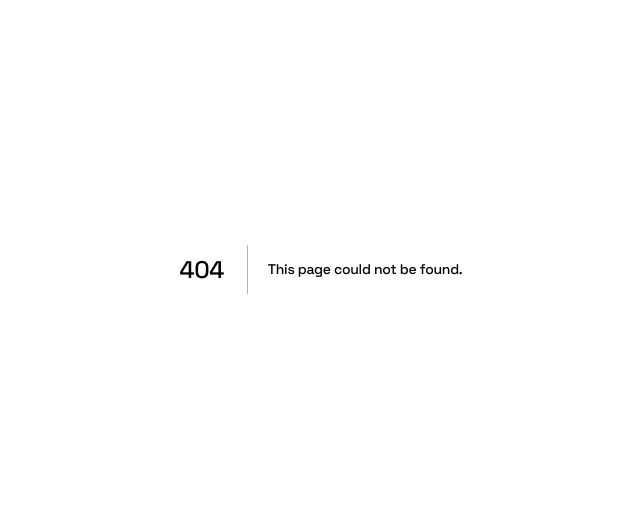
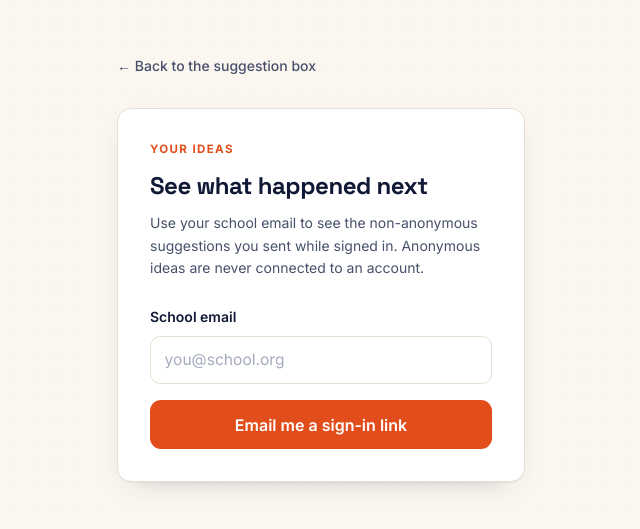
Before and after one commit to Jeremydabuilder/SuggestionBox, a Next.js app: page /my-ideas/login in a window 1280 px wide. Before the commit this address had no page. Shown: the part 131-660 px from the top of the page, without its empty margins (319-959 px from the left). Built offline with nearby package versions, Linux system fonts and the light colour scheme; no server answers.

Commit message:
Add private student suggestion tracking

```diff
--- /dev/null
+++ b/src/app/my-ideas/login/page.tsx
@@ -0,0 +1,32 @@
+import Link from "next/link";
+import { redirect } from "next/navigation";
+import { createSupabaseServerClient } from "@/lib/supabase/server";
+import StudentLoginForm from "./StudentLoginForm";
+
+export const dynamic = "force-dynamic";
+
+export default async function StudentLoginPage({ searchParams }: { searchParams: Promise<{ error?: string }> }) {
+  const supabase = await createSupabaseServerClient();
+  const { data: { user } } = await supabase.auth.getUser();
+  if (user) redirect("/my-ideas");
+  const { error } = await searchParams;
+
+  return (
+    <main className="mx-auto flex min-h-dvh w-full max-w-md flex-col justify-center px-5 py-16">
+      <Link href="/" className="mb-8 self-start text-sm font-medium text-navy-soft hover:text-navy">← Back to the suggestion box</Link>
+      <div className="paper p-7 sm:p-8">
+        <p className="eyebrow">Your ideas</p>
+        <h1 className="mt-3 text-2xl font-bold text-navy">See what happened next</h1>
+        <p className="mt-2.5 text-sm leading-relaxed text-navy-soft">
+          Use your school email to see the non-anonymous suggestions you sent while signed in. Anonymous ideas are never connected to an account.
+        </p>
+        {error === "link" && (
+          <p role="alert" className="mt-5 rounded-[10px] border border-red-200 bg-red-50 px-3 py-2 text-sm text-red-900">
+            That link expired or has already been used. Request a new one below.
+          </p>
+        )}
+        <StudentLoginForm />
+      </div>
+    </main>
+  );
+}
```
